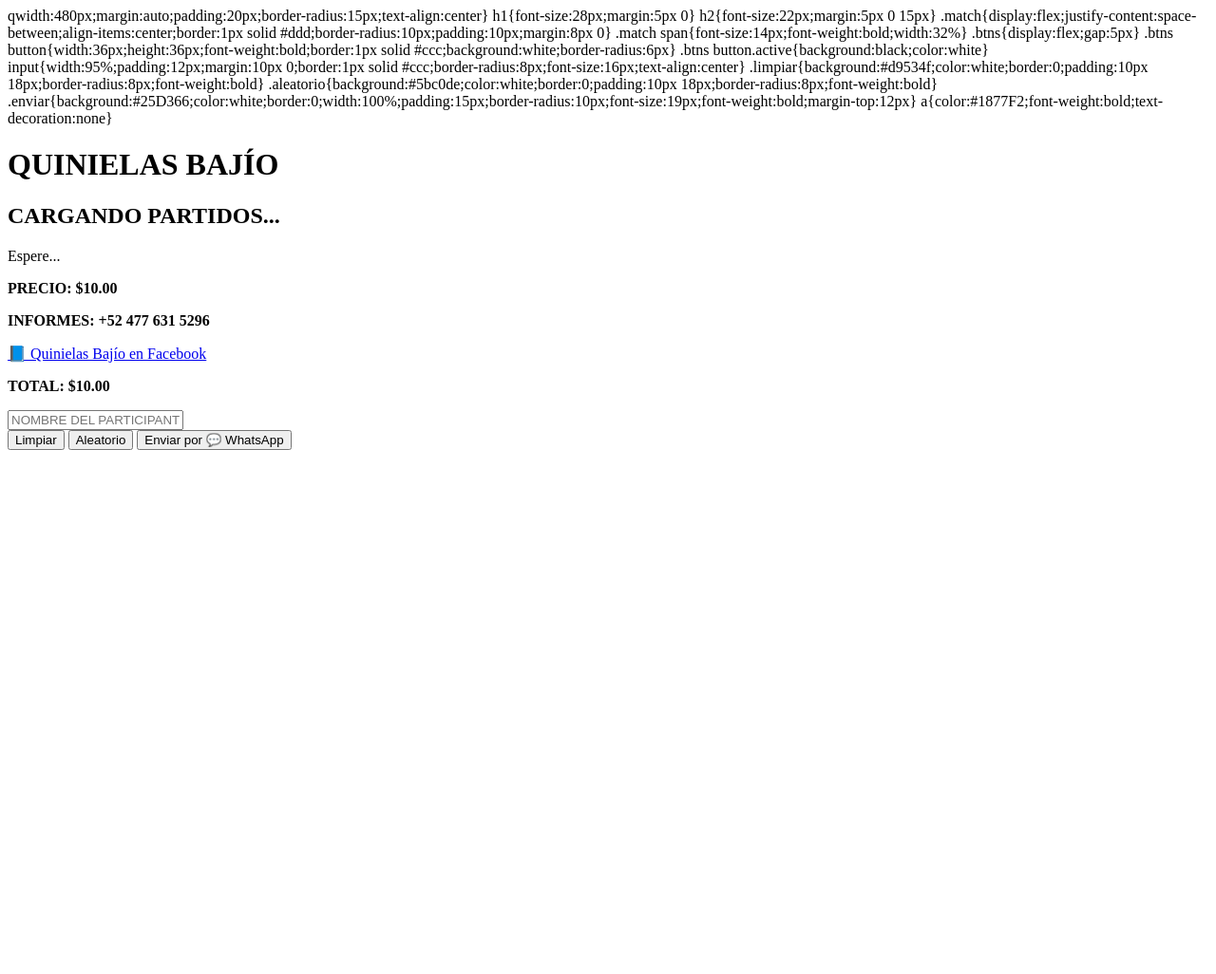
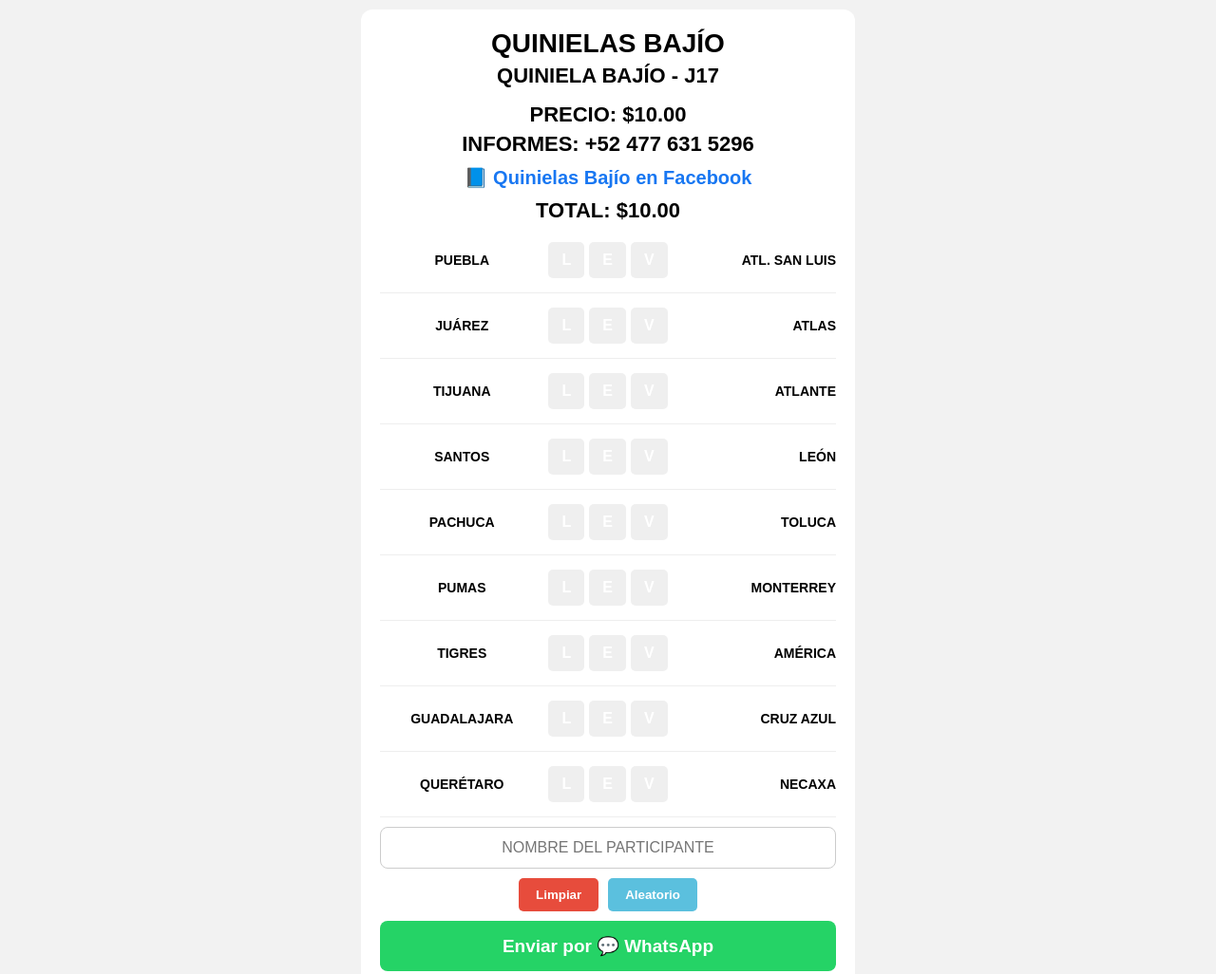
Before and after one commit to arturonosferato69eyes-sudo/QUINIELAS---B1, a plain HTML site: page index.html in a window 1280 px wide. Shown: the top 1026 px of the page at 95% size. Before the commit the page ends 800 px from the top, so only its background shows below. Drawn offline with Linux system fonts and the light colour scheme.

Commit message:
Refactor index.html for improved structure and style

```diff
--- a/index.html
+++ b/index.html
@@ -1,68 +1,64 @@
-qwidth:480px;margin:auto;padding:20px;border-radius:15px;text-align:center}
-h1{font-size:28px;margin:5px 0} h2{font-size:22px;margin:5px 0 15px}
-.match{display:flex;justify-content:space-between;align-items:center;border:1px solid #ddd;border-radius:10px;padding:10px;margin:8px 0}
-.match span{font-size:14px;font-weight:bold;width:32%}
-.btns{display:flex;gap:5px}
-.btns button{width:36px;height:36px;font-weight:bold;border:1px solid #ccc;background:white;border-radius:6px}
-.btns button.active{background:black;color:white}
-input{width:95%;padding:12px;margin:10px 0;border:1px solid #ccc;border-radius:8px;font-size:16px;text-align:center}
-.limpiar{background:#d9534f;color:white;border:0;padding:10px 18px;border-radius:8px;font-weight:bold}
-.aleatorio{background:#5bc0de;color:white;border:0;padding:10px 18px;border-radius:8px;font-weight:bold}
-.enviar{background:#25D366;color:white;border:0;width:100%;padding:15px;border-radius:10px;font-size:19px;font-weight:bold;margin-top:12px}
-a{color:#1877F2;font-weight:bold;text-decoration:none}
+<!DOCTYPE html>
+<html lang="es">
+<head>
+<meta charset="UTF-8">
+<meta name="viewport" content="width=device-width, initial-scale=1.0">
+<title>QUINIELAS BAJÍO</title>
+<style>
+body{font-family:Arial,sans-serif;background:#f2f2f2;margin:0;padding:10px}
+.card{background:#fff;max-width:480px;margin:auto;padding:20px;border-radius:12px;text-align:center}
+h1{margin:0;font-size:28px}
+h2{margin:5px 0 15px;font-size:22px}
+.precio{font-size:22px;font-weight:bold;margin:5px 0}
+.partido{display:flex;align-items:center;justify-content:space-between;border-bottom:1px solid #eee;padding:10px 0;font-weight:bold;font-size:14px}
+.partido span{flex:1}
+.partido span:last-child{text-align:right}
+.btns{display:flex;gap:5px;justify-content:center;margin:5px}
+.btns button{border:none;padding:10px 14px;color:#fff;font-weight:bold;font-size:16px;border-radius:5px;cursor:pointer}
+.btns button.sel{background:#000 !important}
+input{width:100%;padding:12px;border:1px solid #ccc;border-radius:8px;text-align:center;font-size:16px;box-sizing:border-box;margin-top:10px}
+.limpiar{background:#e74c3c}.aleatorio{background:#5bc0de}
+.whatsapp{background:#25D366;width:100%;padding:15px;border:none;color:#fff;font-size:19px;font-weight:bold;border-radius:8px;margin-top:10px}
+a{color:#1877f2;text-decoration:none;font-weight:bold;font-size:20px}
 </style>
 </head>
 <body>
 <div class="card">
 <h1>QUINIELAS BAJÍO</h1>
-<h2 id="titulo">CARGANDO PARTIDOS...</h2>
-<div id="partidos">Espere...</div>
-<p><b>PRECIO: $10.00</b></p>
-<p><b>INFORMES: +52 477 631 5296</b></p>
-<p><a href="https://www.facebook.com/quinielasbajio" target="_blank">📘 Quinielas Bajío en Facebook</a></p>
-<p><b>TOTAL: $10.00</b></p>
+<h2 id="titulo">QUINIELA BAJÍO - J17</h2>
+<div class="precio">PRECIO: $10.00</div>
+<div class="precio">INFORMES: +52 477 631 5296</div>
+<div style="margin:10px 0"><a href="https://www.facebook.com/share/1a2b3c4d5e/" target="_blank">📘 Quinielas Bajío en Facebook</a></div>
+<div class="precio">TOTAL: $10.00</div>
+<div id="contenido"></div>
 <input id="nombre" placeholder="NOMBRE DEL PARTICIPANTE">
-<br>
-<button class="limpiar" onclick="limpiar()">Limpiar</button>
-<button class="aleatorio" onclick="aleatorio()">Aleatorio</button>
-<button class="enviar" onclick="enviar()">Enviar por 💬 WhatsApp</button>
+<div style="display:flex;gap:10px;justify-content:center;margin-top:10px">
+<button class="limpiar" style="border:none;padding:10px 18px;color:#fff;font-weight:bold;border-radius:5px" onclick="limpiar()">Limpiar</button>
+<button class="aleatorio" style="border:none;padding:10px 18px;color:#fff;font-weight:bold;border-radius:5px" onclick="aleatorio()">Aleatorio</button>
+</div>
+<button class="whatsapp" onclick="enviar()">Enviar por 💬 WhatsApp</button>
 </div>
 <script>
-let juegos=[]; let sel=[];
-const SHEET_URL="https://docs.google.com/spreadsheets/d/12XOx1sjcPFY6Nn42xO_XLpSmu0fZpSJWnIZoPlFxGWM/export?format=csv&gid=0";
-async function cargar(){
-  try{
-    let r=await fetch(SHEET_URL);
-    let t=await r.text();
-    let lineas=t.trim().split("\n");
-    juegos=[];
-    for(let i=1;i<lineas.length;i++){
-      let p=lineas[i].split(",");
-      if(p[0] && p[1]) juegos.push([p[0].trim(),p[1].trim()]);
-    }
-  }catch(e){}
-  if(juegos.length==0){ juegos=[["PUEBLA","ATL. SAN LUIS"],["JUÁREZ","ATLAS"],["TIJUANA","ATLANTE"],["SANTOS","LEÓN"],["PACHUCA","TOLUCA"],["PUMAS","MONTERREY"],["TIGRES","AMÉRICA"],["GUADALAJARA","CRUZ AZUL"],["QUERÉTARO","NECAXA"]]; }
-  sel=Array(juegos.length).fill("");
-  document.getElementById("titulo").innerText="J17 - APERTURA 2026";
-  const cont=document.getElementById("partidos"); cont.innerHTML="";
-  juegos.forEach((j,i)=>{
-    let div=document.createElement("div"); div.className="match";
-    div.innerHTML=`<span>${j[0]}</span><div class="btns"><button onclick="elegir(${i},'L',this)">L</button><button onclick="elegir(${i},'E',this)">E</button><button onclick="elegir(${i},'V',this)">V</button></div><span>${j[1]}</span>`;
-    cont.appendChild(div)});
-
-function elegir(i,v,btn){ sel[i]=v; btn.parentElement.querySelectorAll("button").forEach(b=>b.classList.remove("active")); btn.classList.add("active"); }
-function limpiar(){ sel=Array(juegos.length).fill(""); document.querySelectorAll(".btns button").forEach(b=>b.classList.remove("active")); }
-function aleatorio(){ const ops=["L","E","V"]; document.querySelectorAll(".match").forEach((m,i)=>{ let v=ops[Math.floor(Math.random()*3)]; sel[i]=v; m.querySelectorAll("button").forEach(b=>{ b.classList.toggle("active", b.textContent==v) }); }); }
+let juegos=[["PUEBLA","ATL. SAN LUIS"],["JUÁREZ","ATLAS"],["TIJUANA","ATLANTE"],["SANTOS","LEÓN"],["PACHUCA","TOLUCA"],["PUMAS","MONTERREY"],["TIGRES","AMÉRICA"],["GUADALAJARA","CRUZ AZUL"],["QUERÉTARO","NECAXA"]];
+let sel=Array(juegos.length).fill("");
+const cont=document.getElementById("contenido");
+juegos.forEach((j,i)=>{
+let div=document.createElement("div"); div.className="partido";
+div.innerHTML=`<span>${j[0]}</span><div class="btns" id="b${i}"><button onclick="elegir(${i},'L',this)">L</button><button onclick="elegir(${i},'E',this)">E</button><button onclick="elegir(${i},'V',this)">V</button></div><span>${j[1]}</span>`;
+cont.appendChild(div);
+});
+function elegir(i,v,boton){sel[i]=v; document.querySelectorAll("#b"+i+" button").forEach(b=>b.classList.remove("sel")); boton.classList.add("sel");}
+function limpiar(){sel=Array(juegos.length).fill(""); document.querySelectorAll(".btns button").forEach(b=>b.classList.remove("sel"));}
+function aleatorio(){const ops=["L","E","V"]; juegos.forEach((j,i)=>{let v=ops[Math.floor(Math.random()*3)]; sel[i]=v; let btns=document.querySelectorAll("#b"+i+" button"); btns.forEach(b=>b.classList.remove("sel")); btns[ops.indexOf(v)].classList.add("sel");});}
 function enviar(){
-  let nombre=document.getElementById("nombre").value.trim();
-  if(!nombre){ alert("Pon tu nombre"); return; }
-  if(sel.includes("")){ alert("Te faltan partidos por escoger"); return; }
-  let texto=`*QUINIELA BAJÍO - J17*%0A*Nombre:* ${nombre}%0A%0A`;
-  juegos.forEach((j,i)=>{ texto+=`${j[0]} vs ${j[1]}: *${sel[i]}*%0A`; });
-  texto+=`%0A*Total: $10.00*`;
-  window.open(`https://wa.me/524776315296?text=${texto}`,"_blank");
+let nombre=document.getElementById("nombre").value.trim();
+if(!nombre){alert("Pon tu nombre"); return;}
+if(sel.includes("")){alert("Te faltan partidos por elegir"); return;}
+let texto=`*QUINIELA BAJÍO - J17*%0A*Nombre:* ${nombre}%0A%0A`;
+juegos.forEach((j,i)=>{texto+=`${j[0]} vs ${j[1]}: ${sel[i]}%0A`;});
+texto+=`%0A*Total: $10.00*`;
+window.open(`https://wa.me/524776315296?text=${texto}`);
 }
-cargar();
 </script>
 </body>
 </html>
```
